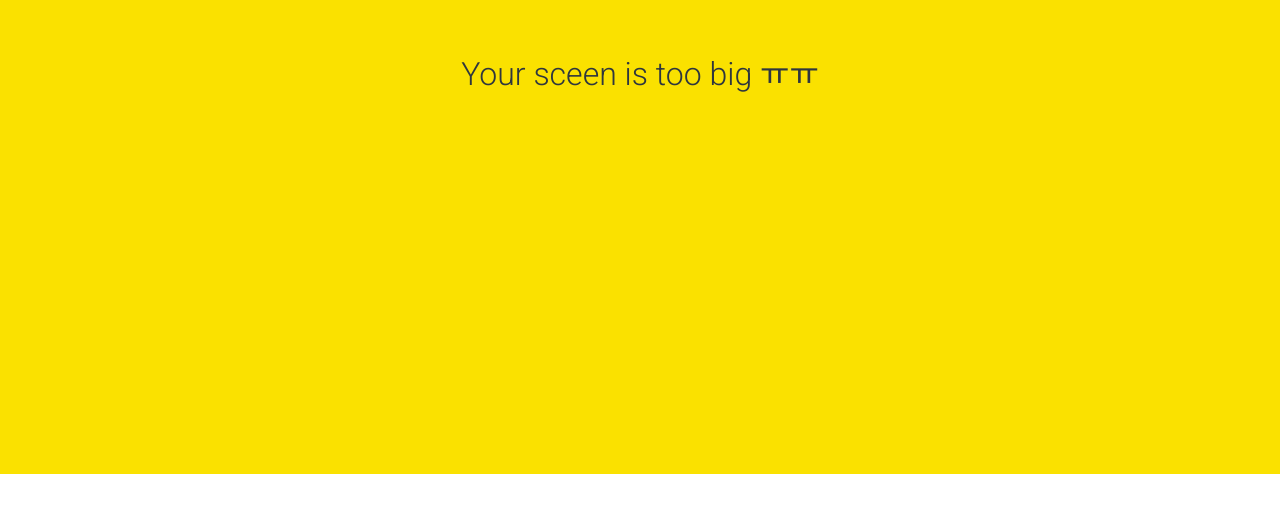
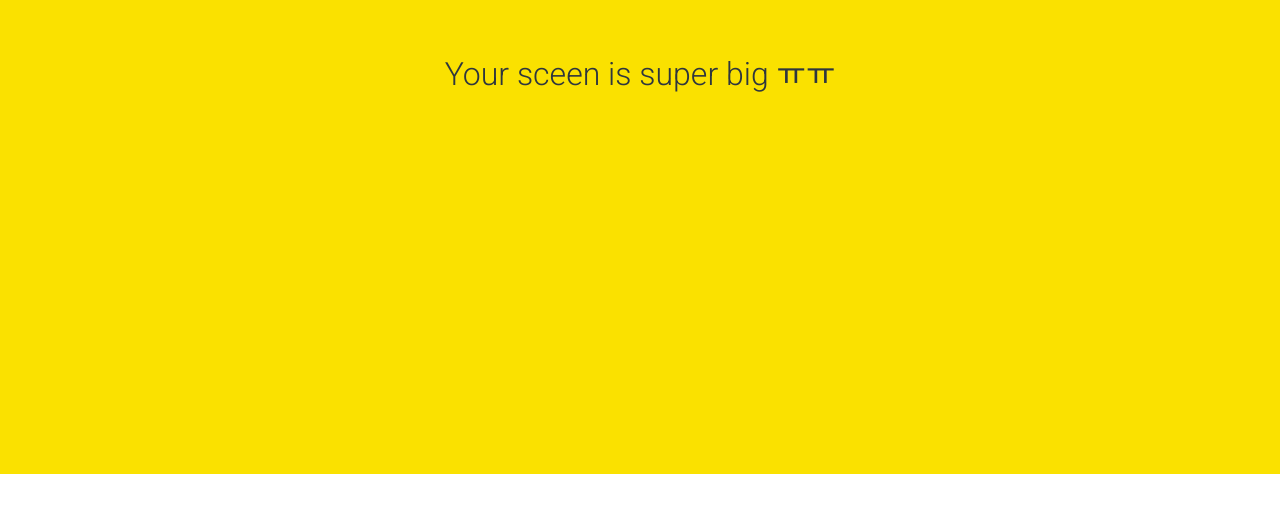
Before and after one commit to rudwn3166/kokoa-clone-2021, a plain HTML site: page friends.html in a window 1280 px wide. Shown: the part 326-838 px from the top of the page. Drawn offline with Linux system fonts and the light colour scheme; grey boxes are pictures that could not be loaded.

Commit message:
too->super

```diff
--- a/friends.html
+++ b/friends.html
@@ -103,7 +103,7 @@
     </div>
 
     <div id="no-mobile">
-        <span>Your sceen is too big ㅠㅠ</span>
+        <span>Your sceen is super big ㅠㅠ</span>
     </div>
 
 
```
